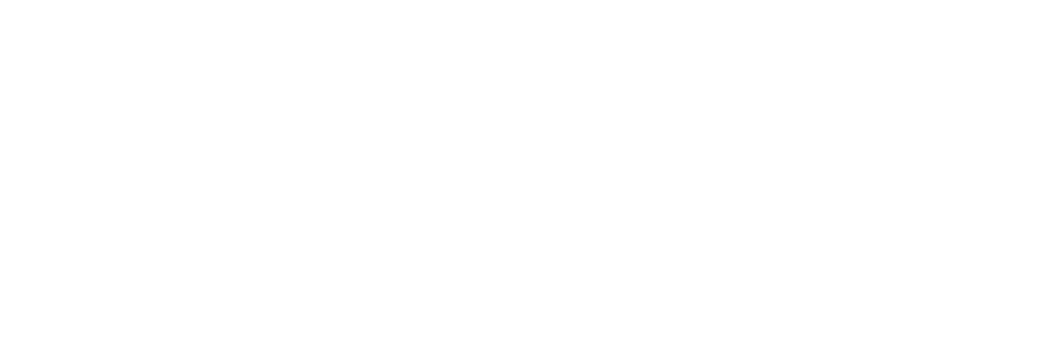
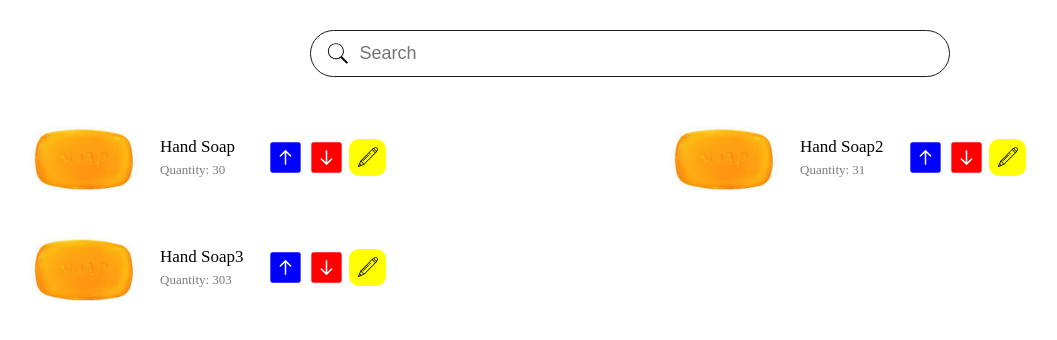
Before and after one commit to yuiyuuuu/inventory-one, a React (Vite) app: page / in a window 1280 px wide. Shown: the top 340 px of the page, without its empty margins (10-1067 px from the left). Built offline with nearby package versions, Linux system fonts and the light colour scheme.

Commit message:
progress with item and home component

```diff
--- a/src/App.jsx
+++ b/src/App.jsx
@@ -1,12 +1,15 @@
 import React from "react";
 import { Route, Routes, BrowserRouter } from "react-router-dom";
+import Home from "./components/home/Home";
 
 import "./index.scss";
 
 const App = () => {
   return (
     <div>
-      <div></div>
+      {/* for now, keep this as one home page,
+      but later on when more features are added, we can add routers and browserrouter*/}
+      <Home />
     </div>
   );
 };
--- /dev/null
+++ b/src/components/home/Home.jsx
@@ -0,0 +1,53 @@
+import React, { useState } from "react";
+
+import "./home.scss";
+
+import SearchSvg from "./svg/SearchSvg";
+import Item from "../item/Item";
+
+const placeholderItems = [
+  {
+    id: "handsoap",
+    name: "Hand Soap",
+    qty: "30",
+  },
+
+  {
+    id: "handsoap2",
+    name: "Hand Soap2",
+    qty: "31",
+  },
+  {
+    id: "handsoap3",
+    name: "Hand Soap3",
+    qty: "303",
+  },
+];
+
+const Home = () => {
+  const [inputValue, setInputValue] = useState("");
+
+  return (
+    <div className='home-parent'>
+      <div className='home-q'>
+        <div className='home-inparent'>
+          <SearchSvg />
+          <input
+            className='home-searchq'
+            value={inputValue}
+            onChange={(e) => setInputValue(e.target.value)}
+            placeholder='Search'
+          />
+        </div>
+      </div>
+
+      <div className='home-itemmap'>
+        {placeholderItems.map((item) => (
+          <Item item={item} />
+        ))}
+      </div>
+    </div>
+  );
+};
+
+export default Home;
--- /dev/null
+++ b/src/components/home/home.scss
@@ -0,0 +1,45 @@
+.home-parent {
+  position: relative;
+  width: 100%;
+  margin-top: 30px;
+}
+
+.home-q {
+  width: 100%;
+  flex-direction: row;
+  justify-content: center;
+  display: flex;
+}
+
+.home-inparent {
+  width: 50%;
+  border: 1px solid #1c1c1c;
+  border-radius: 9999px;
+  box-sizing: border-box;
+  padding: 10px 30px 10px 15px;
+  display: flex;
+  flex-direction: row;
+  align-items: center;
+
+  @media only screen and (max-width: 500px) {
+    width: 80%;
+  }
+}
+
+.home-searchq {
+  width: 100%;
+  height: 100%;
+  margin-left: 8px;
+  font-size: 18px;
+}
+
+.home-itemmap {
+  margin-top: 30px;
+  display: grid;
+  grid-template-columns: repeat(auto-fill, minmax(50%, 1fr));
+
+  @media only screen and (max-width: 500px) {
+    display: flex;
+    flex-direction: column;
+  }
+}
--- /dev/null
+++ b/src/components/home/svg/SearchSvg.jsx
@@ -0,0 +1,16 @@
+import React from "react";
+
+const SearchSvg = () => {
+  return (
+    <svg
+      xmlns='http://www.w3.org/2000/svg'
+      viewBox='0 0 50 50'
+      width='25px'
+      height='25px'
+    >
+      <path d='M 21 3 C 11.621094 3 4 10.621094 4 20 C 4 29.378906 11.621094 37 21 37 C 24.710938 37 28.140625 35.804688 30.9375 33.78125 L 44.09375 46.90625 L 46.90625 44.09375 L 33.90625 31.0625 C 36.460938 28.085938 38 24.222656 38 20 C 38 10.621094 30.378906 3 21 3 Z M 21 5 C 29.296875 5 36 11.703125 36 20 C 36 28.296875 29.296875 35 21 35 C 12.703125 35 6 28.296875 6 20 C 6 11.703125 12.703125 5 21 5 Z' />
+    </svg>
+  );
+};
+
+export default SearchSvg;
--- /dev/null
+++ b/src/components/item/Item.jsx
@@ -0,0 +1,36 @@
+import React from "react";
+import "./item.scss";
+
+import DownArrow from "./svg/DownArrow";
+import Pen from "./svg/Pen";
+import UpArrow from "./svg/UpArrow";
+
+const Item = ({ item }) => {
+  return (
+    <div className='item-parent'>
+      <div className='item-row'>
+        <img src='/assets/soap.jpeg' className='item-img' />
+        <div className='item-i'>
+          <div className='item-t'>{item.name}</div>
+          <div className='item-c'>Quantity: {item.qty}</div>
+        </div>
+
+        <div className='item-po'>
+          <div className='item-cli item-m'>
+            <UpArrow />
+          </div>
+
+          <div className='item-cli item-m'>
+            <DownArrow />
+          </div>
+
+          <div className='item-overwrite item-cli'>
+            <Pen />
+          </div>
+        </div>
+      </div>
+    </div>
+  );
+};
+
+export default Item;
--- /dev/null
+++ b/src/components/item/item.scss
@@ -0,0 +1,61 @@
+.item-parent {
+  width: 100%;
+  padding: 0 20px;
+  box-sizing: border-box;
+  margin-bottom: 10px;
+}
+
+.item-row {
+  display: flex;
+  flex-direction: row;
+  align-items: center;
+}
+
+.item-img {
+  max-width: 150px;
+
+  @media only screen and (max-width: 500px) {
+    max-width: 100px;
+  }
+}
+
+.item-t {
+  font-size: 17px;
+  margin-bottom: 5px;
+}
+
+.item-c {
+  color: #7c7c7c;
+  font-size: 13px;
+}
+
+.item-cli {
+  cursor: pointer;
+  width: 37px;
+  height: 37px;
+}
+
+.item-m {
+  margin-right: 4px;
+}
+
+.item-overwrite {
+  width: 37px;
+  height: 37px;
+  border-radius: 10px;
+  display: flex;
+  justify-content: center;
+  align-items: center;
+  background-color: yellow;
+}
+
+.item-po {
+  margin-left: 7px;
+  display: flex;
+  align-items: center;
+  flex-direction: row;
+}
+
+.item-i {
+  width: 100px;
+}
--- /dev/null
+++ b/src/components/item/svg/DownArrow.jsx
@@ -0,0 +1,20 @@
+import React from "react";
+
+//edit size of path on figma
+
+const DownArrow = () => {
+  return (
+    <svg
+      xmlns='http://www.w3.org/2000/svg'
+      viewBox='0 0 100 100'
+      id='up-button'
+      width='37px'
+      height='37px'
+      style={{ fill: "red", transform: "rotate(180deg)" }}
+    >
+      <path d='M85 9H15c-3.31 0-6 2.69-6 6v70c0 3.31 2.69 6 6 6h70c3.31 0 6-2.69 6-6V15c0-3.31-2.69-6-6-6zM65.41 47.41c-.39.39-.9.59-1.41.59s-1.02-.2-1.41-.59L52 36.83V68c0 1.1-.9 2-2 2s-2-.9-2-2V36.83L37.41 47.41c-.39.39-.9.59-1.41.59s-1.02-.2-1.41-.59c-.79-.78-.79-2.04 0-2.82l13.99-14h.01c.09-.1.19-.18.3-.25.05-.04.11-.06.16-.09.06-.03.12-.07.18-.1.07-.03.14-.04.21-.06.06-.02.11-.04.17-.05.13-.03.26-.04.39-.04h.01c.13 0 .25.01.38.04.06.01.12.03.18.05.06.02.13.04.19.06.07.03.14.07.2.11a1.425 1.425 0 0 1 .45.33h.01l13.99 14c.79.78.79 2.04 0 2.82z' />
+    </svg>
+  );
+};
+
+export default DownArrow;
--- /dev/null
+++ b/src/components/item/svg/Pen.jsx
@@ -0,0 +1,29 @@
+import React from "react";
+
+const Pen = () => {
+  return (
+    <svg
+      xmlns='http://www.w3.org/2000/svg'
+      xmlns:xlink='http://www.w3.org/1999/xlink'
+      fill='#000000'
+      height='20px'
+      width='20px'
+      version='1.1'
+      id='Layer_1'
+      viewBox='0 0 502.001 502.001'
+      xml:space='preserve'
+    >
+      <g>
+        <g>
+          <g>
+            <path d='M489.809,32.002l-19.797-19.798C462.142,4.333,451.679,0,440.551,0s-21.59,4.333-29.459,12.202l-14.99,14.99     l-1.959-1.959c-3.905-3.904-10.235-3.905-14.143,0L62.146,343.088l0.011,0.004c-0.911,0.91-1.658,1.992-2.169,3.215     l-29.102,69.719L0.782,488.148c-1.562,3.742-0.71,8.056,2.157,10.923c1.913,1.914,4.472,2.93,7.073,2.93     c1.297,0,2.605-0.252,3.851-0.772l72.123-30.105c0.002-0.001,0.004-0.002,0.005-0.003l69.712-29.099     c1.223-0.51,2.305-1.257,3.215-2.168l0.004,0.011L476.778,122.01c1.875-1.875,2.929-4.419,2.929-7.071     c0-2.652-1.054-5.196-2.929-7.071l-1.959-1.959l14.99-14.989C506.052,74.676,506.052,48.246,489.809,32.002z M28.611,473.399     L43.596,437.5l20.915,20.914L28.611,473.399z M84.466,450.085l-32.541-32.54l20.772-49.763l61.532,61.531L84.466,450.085z      M151.852,418.65L83.36,350.159l271.839-271.84l68.492,68.492L151.852,418.65z M437.834,132.669l-68.492-68.492l17.73-17.73     l68.492,68.492L437.834,132.669z M475.666,76.776L460.822,91.62l-50.431-50.432l14.844-14.844     c4.091-4.091,9.53-6.344,15.316-6.344s11.227,2.253,15.317,6.344l19.797,19.797C484.111,54.588,484.111,68.33,475.666,76.776z' />
+            <path d='M255.258,199.397L110.627,344.029c-3.905,3.905-3.905,10.237,0,14.143c1.953,1.953,4.512,2.929,7.071,2.929     s5.118-0.977,7.071-2.929l144.632-144.633c3.905-3.905,3.905-10.237,0-14.142C265.495,195.492,259.165,195.492,255.258,199.397z' />
+            <path d='M300.255,154.4l-18.213,18.213c-3.905,3.905-3.905,10.237,0,14.143c1.953,1.952,4.512,2.929,7.071,2.929     s5.118-0.977,7.071-2.929l18.213-18.213c3.906-3.905,3.906-10.237,0.001-14.143C310.492,150.496,304.162,150.496,300.255,154.4z' />
+          </g>
+        </g>
+      </g>
+    </svg>
+  );
+};
+
+export default Pen;
--- /dev/null
+++ b/src/components/item/svg/UpArrow.jsx
@@ -0,0 +1,20 @@
+import React from "react";
+
+//edit size of path on figma
+//sdlkfjskldfjsdlfjsdklf
+const UpArrow = () => {
+  return (
+    <svg
+      xmlns='http://www.w3.org/2000/svg'
+      viewBox='0 0 100 100'
+      id='up-button'
+      //   width='37px'
+      //   height='37px'
+      style={{ fill: "blue" }}
+    >
+      <path d='M85 9H15c-3.31 0-6 2.69-6 6v70c0 3.31 2.69 6 6 6h70c3.31 0 6-2.69 6-6V15c0-3.31-2.69-6-6-6zM65.41 47.41c-.39.39-.9.59-1.41.59s-1.02-.2-1.41-.59L52 36.83V68c0 1.1-.9 2-2 2s-2-.9-2-2V36.83L37.41 47.41c-.39.39-.9.59-1.41.59s-1.02-.2-1.41-.59c-.79-.78-.79-2.04 0-2.82l13.99-14h.01c.09-.1.19-.18.3-.25.05-.04.11-.06.16-.09.06-.03.12-.07.18-.1.07-.03.14-.04.21-.06.06-.02.11-.04.17-.05.13-.03.26-.04.39-.04h.01c.13 0 .25.01.38.04.06.01.12.03.18.05.06.02.13.04.19.06.07.03.14.07.2.11a1.425 1.425 0 0 1 .45.33h.01l13.99 14c.79.78.79 2.04 0 2.82z' />
+    </svg>
+  );
+};
+
+export default UpArrow;
--- a/src/index.scss
+++ b/src/index.scss
@@ -0,0 +1,15 @@
+* {
+  margin: 0;
+  overflow: hidden;
+}
+
+input {
+  outline: none;
+  border: none;
+}
+
+textarea:focus,
+input:focus {
+  outline: none;
+  border: none;
+}
```
Also changed, not shown: assets/soap.jpeg (added), src/components/x.js (added), 1 other file (tests, documents, lock files or other folders).
